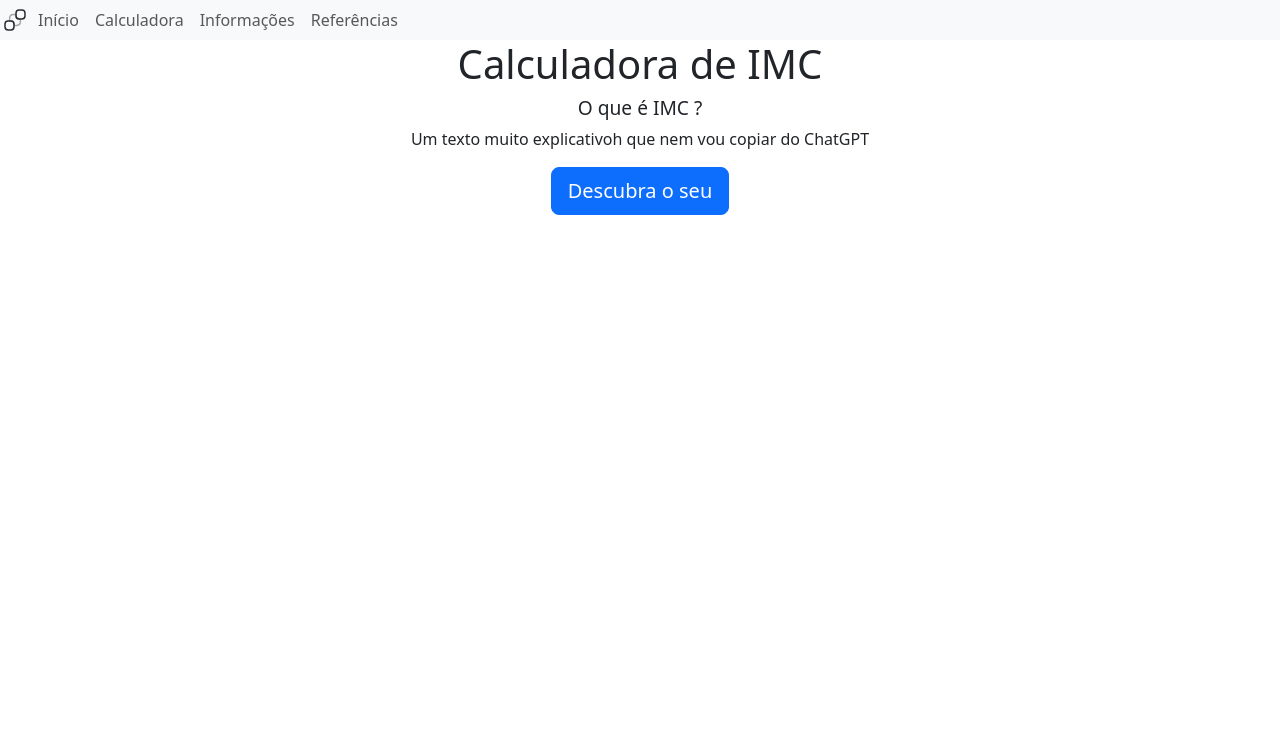
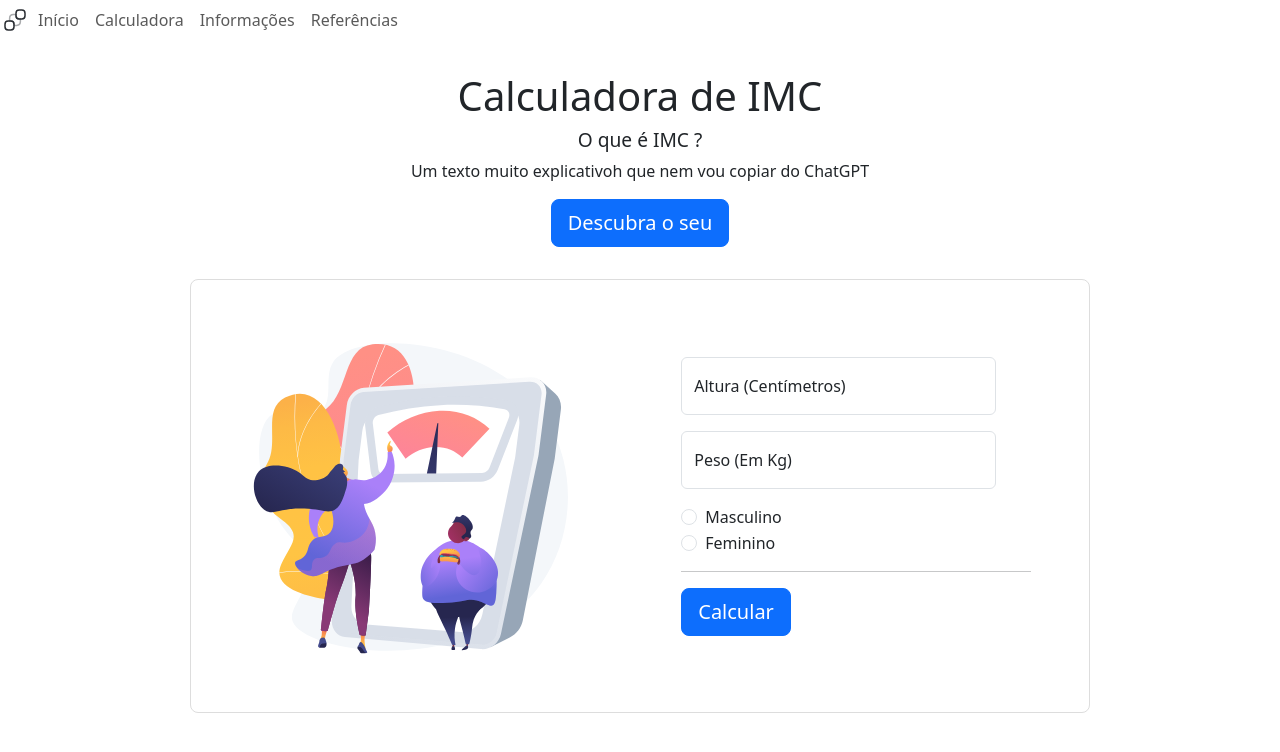
Before and after one commit to DiRezze/calculadora_imc, a React (Vite) app: page / in a window 1280 px wide. Shown: the top 752 px of the page. Built offline with nearby package versions, Linux system fonts and the light colour scheme.

Commit message:
add: calculatorr HTML structure

```diff
--- a/src/App.css
+++ b/src/App.css
@@ -6,7 +6,12 @@
   width: 100vw;
   height: 100vh;
 }
+#home{
+  padding-top: 72px;
+}
 .container-fluid, .navbar{
+  position: fixed !important;
+  top: 0;
   padding: 0 !important;
   flex-wrap: nowrap !important;
 }
@@ -29,3 +34,30 @@
   margin-bottom: 0;
   list-style: none;
 }
+.calculator-container{
+  flex-flow: row wrap;
+  justify-content: space-between;
+  align-items: center;
+}
+.form-container{
+  flex: 1;
+  display: flex;
+  flex-flow: column nowrap;
+  justify-content: center;
+  align-items: center;
+}
+.side-image-container img{
+  flex: 1;
+  width: 400px;
+  margin: 1rem;
+}
+.calculator-container{
+  max-width: 900px;
+  height: max-content;
+  width: 95vw;
+  border: solid #ddd 1px;
+  border-radius: 8px;
+}
+.calculator-text{
+  width: 90% !important;
+}
--- a/src/App.tsx
+++ b/src/App.tsx
@@ -1,5 +1,5 @@
+import 'bootstrap/dist/css/bootstrap.min.css';
 import './App.css'
-import 'bootstrap/dist/css/bootstrap.min.css';
 import CalculatorApp from './components/calculator'
 import DynamicNav from './components/dynamicNav'
 import Home from './components/home'
--- a/src/components/calculator.tsx
+++ b/src/components/calculator.tsx
@@ -1,9 +1,50 @@
 import React from "react";
+import sideImage from "../assets/sideImage.svg"
 
 const CalculatorApp: React.FC = () =>{
     return(
         <section id="calculator">
-
+            <div className="d-flex calculator-container">
+                <div className="side-image-container">
+                    <img src={sideImage} />
+                </div>
+                <div className="form-container">
+                    <form>
+                        <div>
+                            <div className="form-floating mb-3 w-100">
+                                <input type="number" className="form-control calculator-text" id="heightInput" placeholder="Ex.: 180cm" />
+                                <label htmlFor="floatingInput">Altura (Centímetros)</label>
+                            </div>
+                            <div className="form-floating mb-3 d-flex w-100">
+                                <input type="number" className="form-control calculator-text" id="weightInput" placeholder="Ex.: 70Kg" />
+                                <label htmlFor="floatingInput">Peso (Em Kg)</label>
+                            </div>
+                        </div>
+                        <div>
+                            <div className="form-check">
+                                <input className="form-check-input" type="radio" name="radioGender" id="radioMasc" />
+                                <label className="form-check-label" htmlFor="radioMasc">
+                                    Masculino
+                                </label>
+                            </div>
+                            <div className="form-check">
+                                <input className="form-check-input" type="radio" name="radioGender" id="radioFem" />
+                                <label className="form-check-label" htmlFor="radioFem">
+                                    Feminino
+                                </label>
+                            </div>
+                        </div>
+                        <hr />
+                        <button
+                            type="submit"
+                            id="calculatorSubmit"
+                            className="btn btn-primary btn-lg"
+                        >
+                            Calcular
+                        </button>
+                    </form>
+                </div>
+            </div>
         </section>
     )
 }
--- a/src/index.css
+++ b/src/index.css
@@ -13,6 +13,7 @@ body {
   min-width: 300px;
   width: 100svw;
   min-height: 100svh;
+  overflow-x: hidden;
 }
 nav{
   position: absolute;
@@ -20,11 +21,17 @@ nav{
   width: 100vw;
   max-height: 40px;
 }
+form{
+  width: 75%;
+}
 main, section{
   display: flex;
   flex-flow: column nowrap;
   align-items: center;
   justify-content: center;
+}
+section{
+  padding-bottom: 2rem;
 }
 button {
   border-radius: 8px;
```
Also changed, not shown: src/assets/sideImage.svg (added), 1 other file (tests, documents, lock files or other folders).
